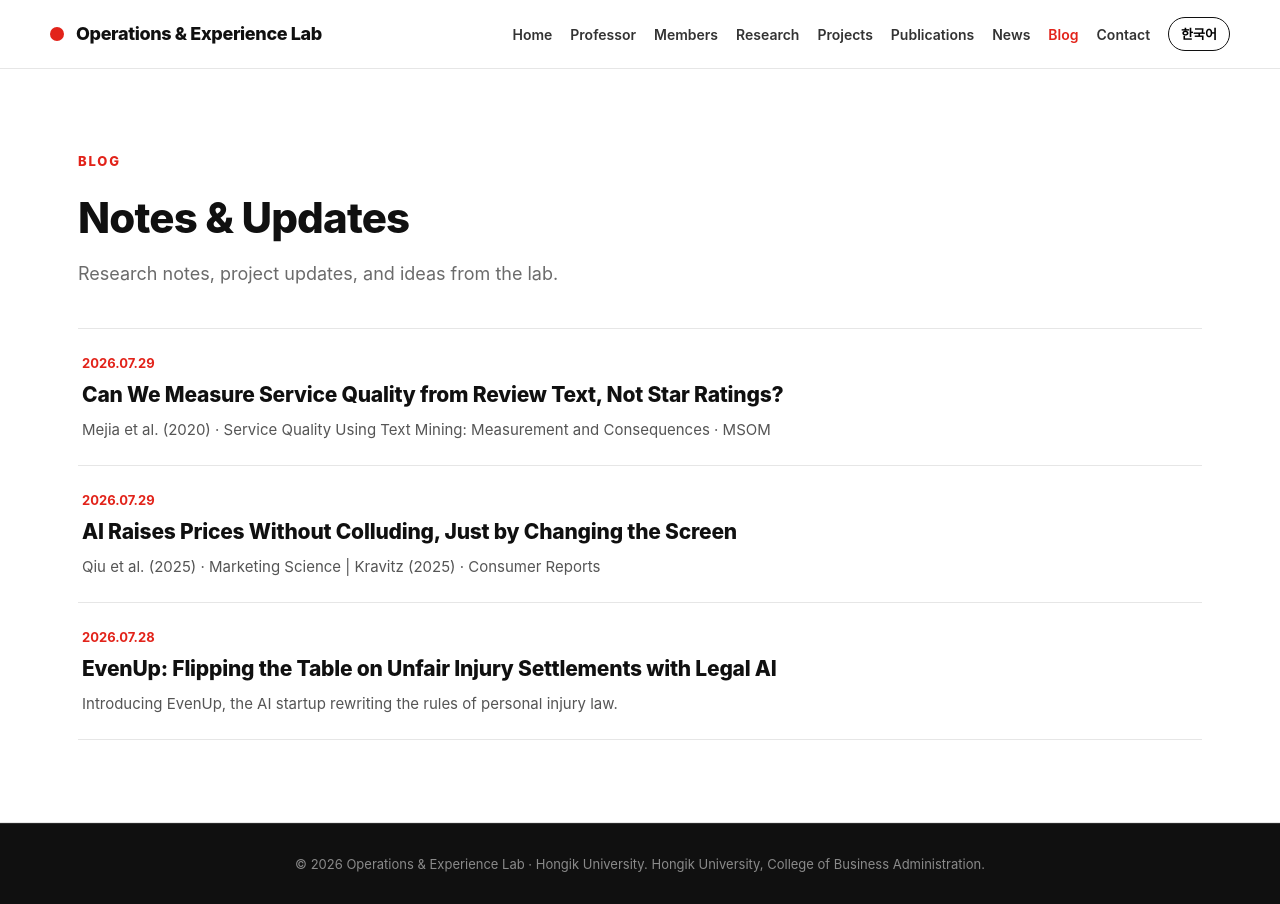
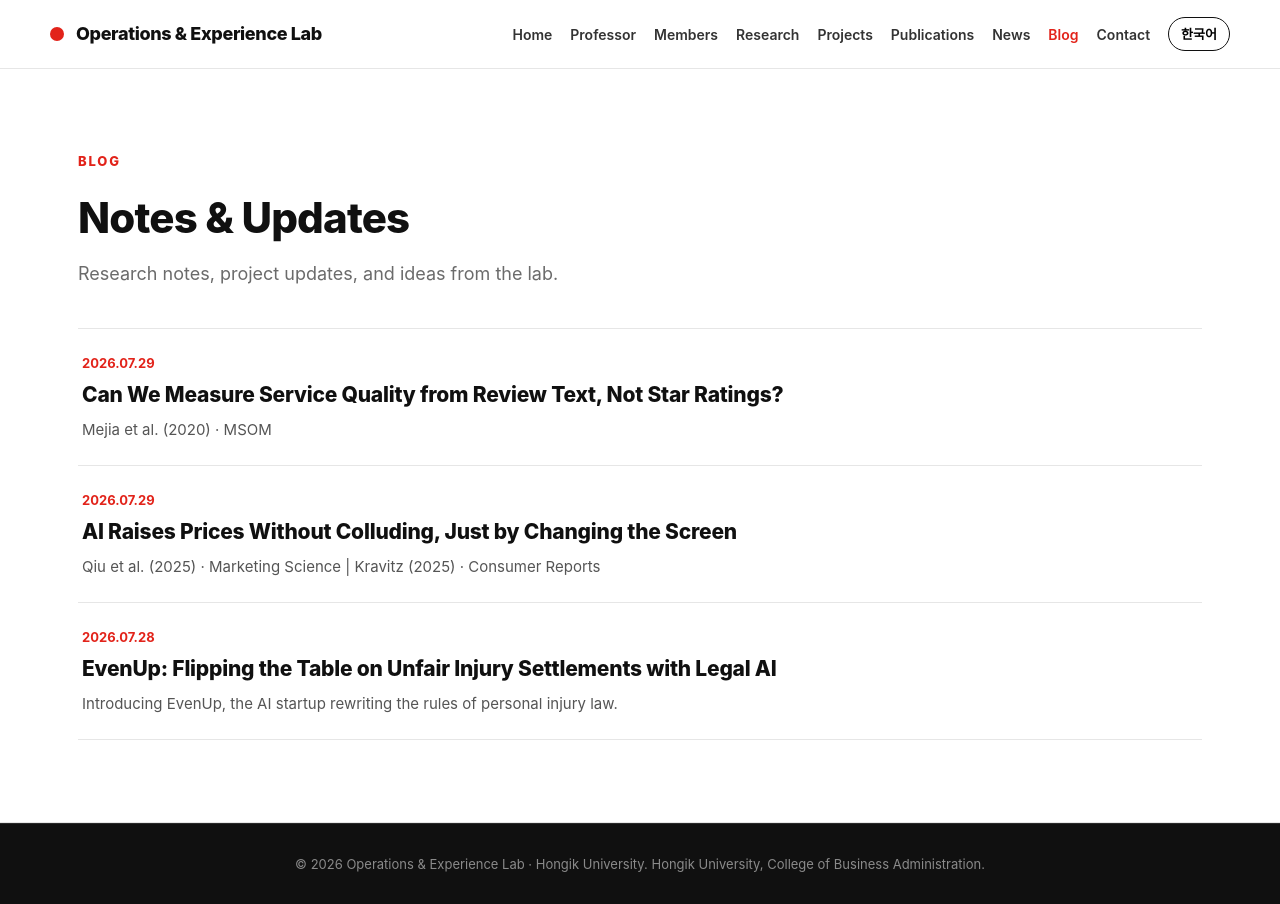
Before and after one commit to hioelab/hioelab.github.io, a Jekyll site: the page built from blog.html, in a window 1280 px wide. Built offline with Jekyll 4.4.1, drawn with Linux system fonts in a browser that asks for light colours; some web fonts are replaced.

Commit message:
Add files via upload

```diff
--- a/_posts/2026-07-29-msom-text-mining.md
+++ b/_posts/2026-07-29-msom-text-mining.md
@@ -4,8 +4,8 @@ title: "Can We Measure Service Quality from Review Text, Not Star Ratings?"
 title_ko: "별점이 아닌 리뷰 텍스트로 서비스 품질을 잴 수 있을까?"
 date: 2026-07-29
 category: blog
-excerpt_en: "Mejia et al. (2020) · Service Quality Using Text Mining: Measurement and Consequences · MSOM"
-excerpt_ko: "Mejia et al. (2020) · Service Quality Using Text Mining: Measurement and Consequences · MSOM"
+excerpt_en: "Mejia et al. (2020) · MSOM"
+excerpt_ko: "Mejia et al. (2020) · MSOM"
 ---
 
 <div class="lang-en" markdown="1">
```
